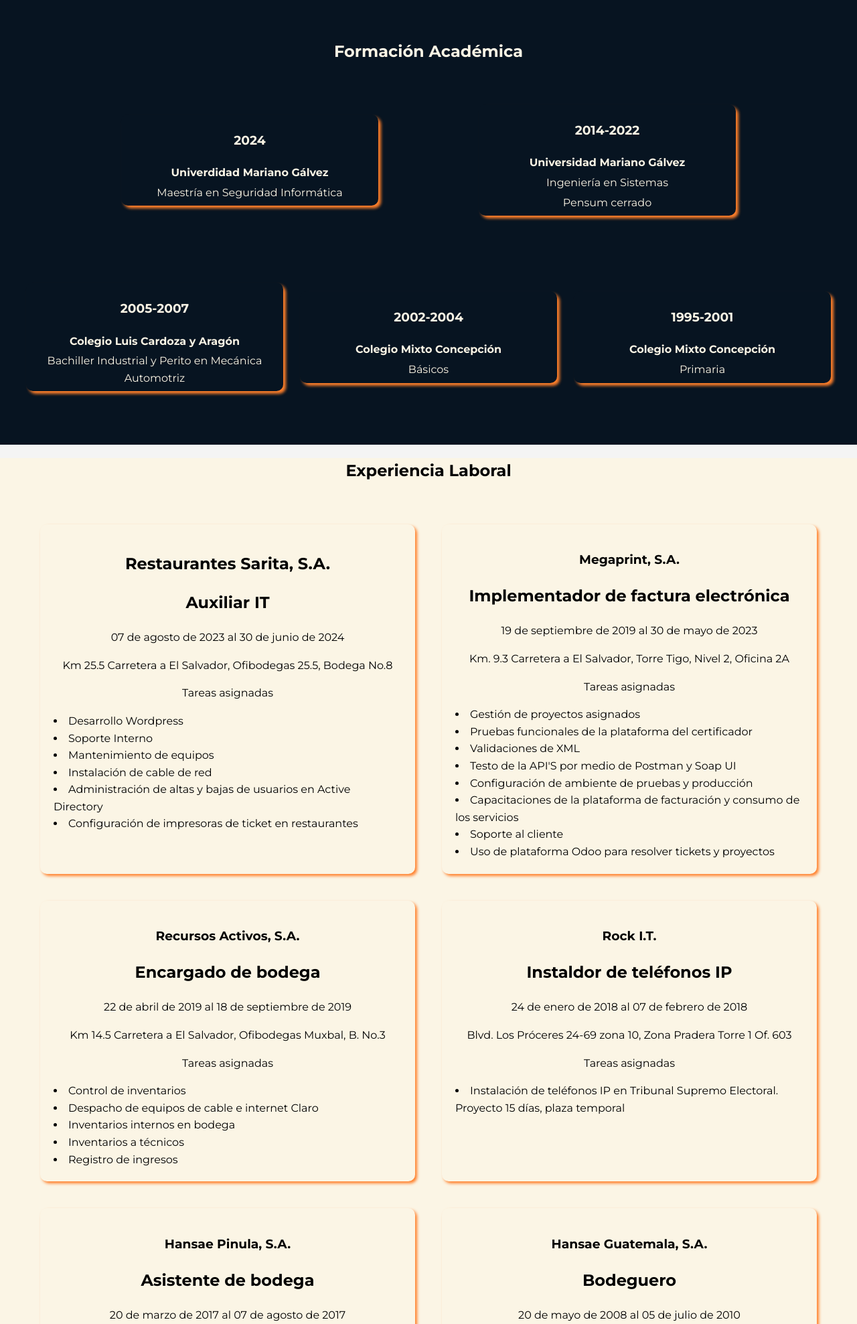
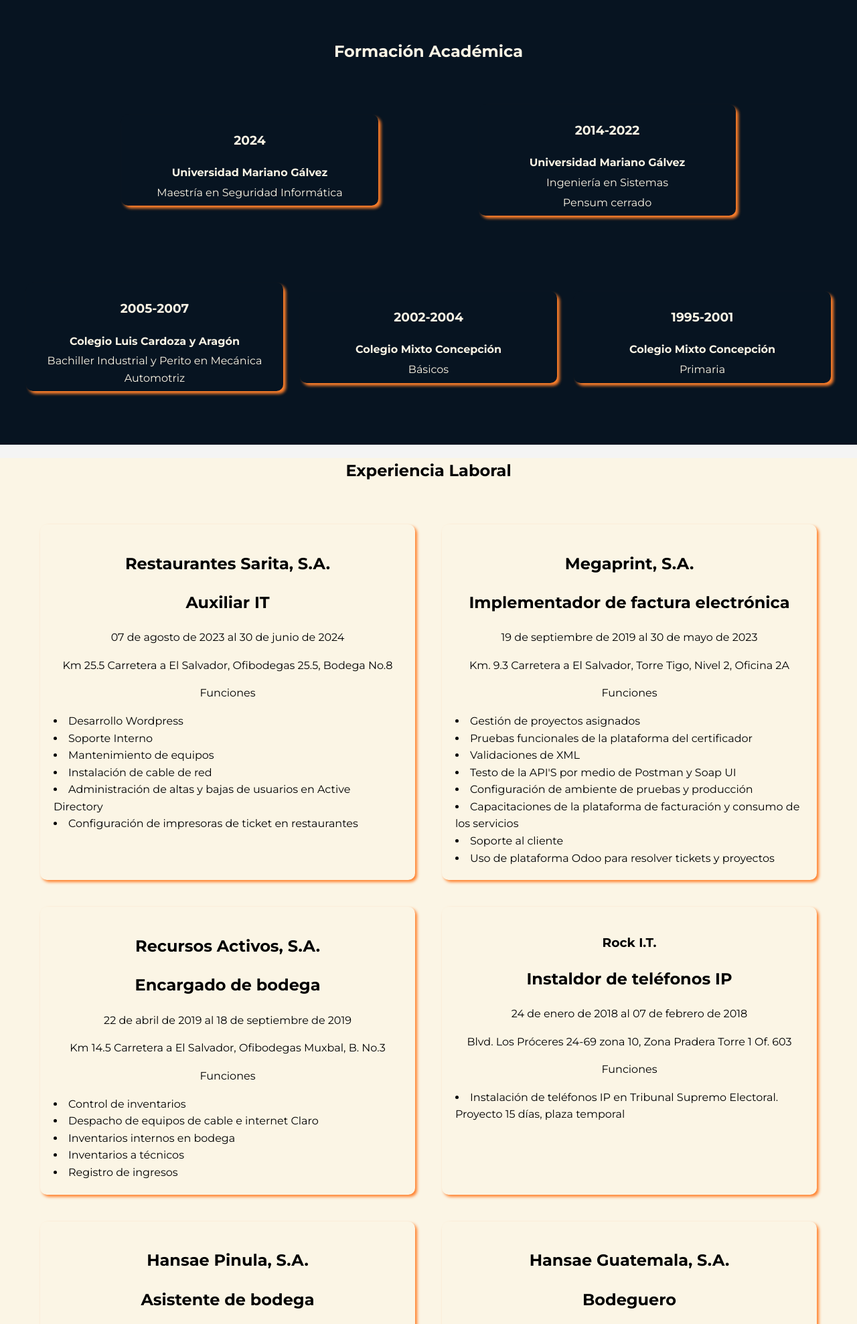
Before and after one commit to jvasquezg3/CvWeb, a Flask app: page / in a window 1280 px wide. Shown: the part 850-2827 px from the top of the page at 67% size. Run offline with Flask 3, Linux system fonts and the light colour scheme.

Commit message:
Add files via upload

```diff
--- a/templates/index.html
+++ b/templates/index.html
@@ -14,7 +14,7 @@
 <body>
     <header>
         <div class="logo-container">
-            <img src="./static/images/logo.png" alt="Logo" class="logo"> <!-- Asegúrate de poner la ruta correcta de tu logo -->
+            <img src=".\static\images\Logo.png" alt="Logo" class="logo"> <!-- Asegúrate de poner la ruta correcta de tu logo -->
         </div>
         <div class="header-text">
             <h1>Julio Otoniel</h1>
@@ -62,7 +62,7 @@
                     <div class="timeline-item">
                         <div><h3>2024</h3></div>
                         <div class="content">
-                            <p class="time"><strong>Univerdidad Mariano Gálvez</strong></p>
+                            <p class="time"><strong>Universidad Mariano Gálvez</strong></p>
                             <p class="time">Maestría en Seguridad Informática</p>
                         </div>
                     </div>
@@ -115,7 +115,7 @@
                         <h2>Auxiliar IT</h2>
                         <p>07 de agosto de 2023 al 30 de junio de 2024</p>
                         <p>Km 25.5 Carretera a El Salvador, Ofibodegas 25.5, Bodega No.8</p>
-                        <p>Tareas asignadas</p>
+                        <p>Funciones</p>
                     </div>
                     <lu>
                         <li>Desarrollo Wordpress</li>
@@ -128,11 +128,11 @@
                 </div>
                 <div class="job">
                     <div class="titulos">
-                        <h3>Megaprint, S.A.</h3>
+                        <h2>Megaprint, S.A.</h2>
                         <h2>Implementador de factura electrónica</h2>
                         <p>19 de septiembre de 2019 al 30 de mayo de 2023</p>
                         <p>Km. 9.3 Carretera a El Salvador, Torre Tigo, Nivel 2, Oficina 2A</p>
-                        <p>Tareas asignadas</p>
+                        <p>Funciones</p>
                     </div>
                     <lu>
                         <li>Gestión de proyectos asignados</li>
@@ -147,11 +147,11 @@
                 </div>
                 <div class="job">
                     <div class="titulos">
-                        <h3>Recursos Activos, S.A.</h3>
+                        <h2>Recursos Activos, S.A.</h2>
                         <h2>Encargado de bodega</h2>
                         <p>22 de abril de 2019 al 18 de septiembre de 2019</p>
                         <p>Km 14.5 Carretera a El Salvador, Ofibodegas Muxbal, B. No.3</p>
-                        <p>Tareas asignadas</p>
+                        <p>Funciones</p>
                     </div>
                     <lu>
                         <li>Control de inventarios</li>
@@ -167,17 +167,17 @@
                         <h2>Instaldor de teléfonos IP</h2>
                         <p>24 de enero de 2018 al 07 de febrero de 2018</p>
                         <p>Blvd. Los Próceres 24-69 zona 10, Zona Pradera Torre 1 Of. 603</p>
-                        <p>Tareas asignadas</p>
+                        <p>Funciones</p>
                     </div>
                     <li>Instalación de teléfonos IP en Tribunal Supremo Electoral. Proyecto 15 días, plaza temporal</li>
                 </div>
                 <div class="job">
                     <div class="titulos">
-                        <h3>Hansae Pinula, S.A.</h3>
+                        <h2>Hansae Pinula, S.A.</h2>
                         <h2>Asistente de bodega</h2>
                         <p>20 de marzo de 2017 al 07 de agosto de 2017</p>
                         <p>Aldea Las Anonas Sector el Cementario, San José Pinula</p>
-                        <p>Tareas asignadas</p>
+                        <p>Funciones</p>
                     </div>
                     <lu>
                         <li>Control de inventarios</li>
@@ -189,11 +189,11 @@
                 </div>
                 <div class="job">
                     <div class="titulos">
-                        <h3>Hansae Guatemala, S.A.</h3>
+                        <h2>Hansae Guatemala, S.A.</h2>
                         <h2>Bodeguero</h2>
                         <p>20 de mayo de 2008 al 05 de julio de 2010</p>
                         <p>Aldea Las Anonas Sector el Cementerio, San José Pinula</p>
-                        <p>Tareas asignadas</p>
+                        <p>Funciones</p>
                     </div>
                     <lu>
                         <li>Descarga de contenedores</li>
```
